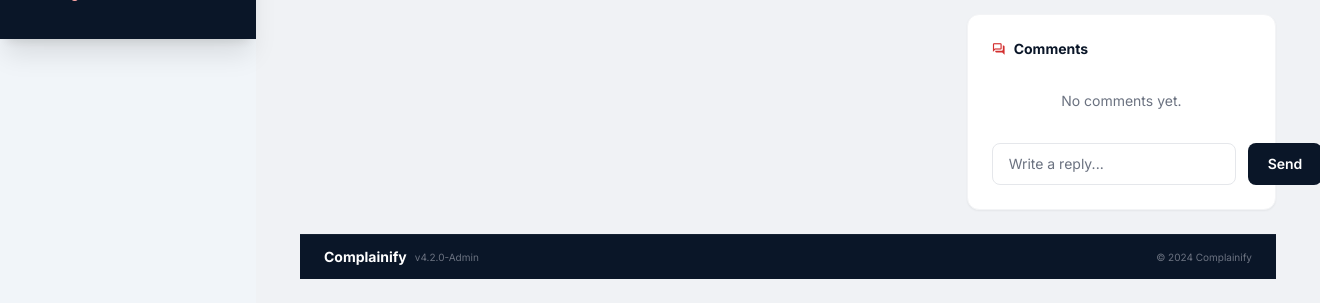
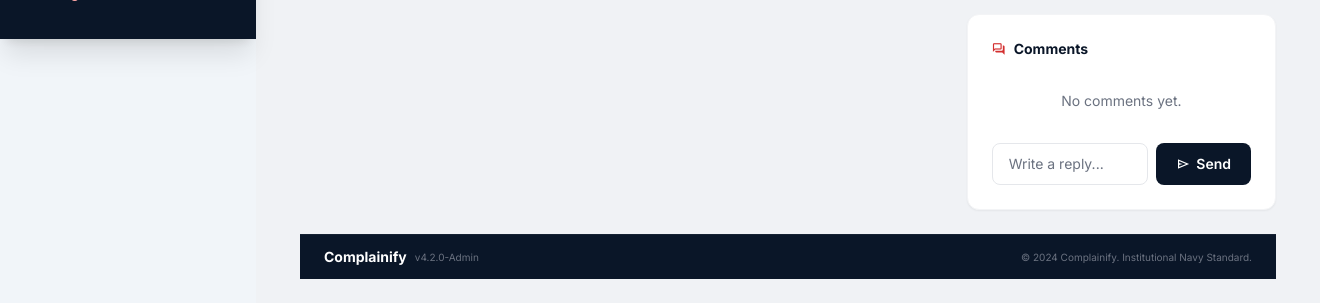
Before and after one commit to Cr7samiee/Student-Complainify, a Flask app: page /admin/complaint/CMP-1024 in a window 1320 px wide. Shown: the part 761-1064 px from the top of the page. Run offline with Flask 3, Linux system fonts and the light colour scheme; a user stored in the database is signed in; data comes from the database, SQL or seed files in the repository; data that the repository does not hold is empty; parts of the project's set-up code (start-up, migrations or seed data) failed here and were passed over; some libraries are stand-ins or nearby versions.

Commit message:
Fix: comment send button alignment and footer consistency
- Input and Send button now have matching py-2.5 heights
- Added send icon to button
- Fixed footer text to match admin dashboard

```diff
--- a/workspace/ComplaintMgmtSystem/frontend/templates/admin/complaint_detail.html
+++ b/workspace/ComplaintMgmtSystem/frontend/templates/admin/complaint_detail.html
@@ -138,9 +138,9 @@
 <p class="text-sm text-gray-500 text-center py-4">No comments yet.</p>
 {% endfor %}
 </div>
-<form method="POST" action="{{ url_for('add_comment', ticket_id=c.ticket_id) }}" class="flex gap-3">
-<input type="text" name="message" placeholder="Write a reply..." required class="flex-1 px-4 py-2.5 rounded-lg border border-gray-200 text-sm focus:ring-2 focus:ring-[#d32f2f] outline-none">
-<button type="submit" class="bg-[#0a1628] text-white px-5 py-2.5 rounded-lg text-sm font-semibold hover:bg-[#1a2a3a]">Send</button>
+<form method="POST" action="{{ url_for('add_comment', ticket_id=c.ticket_id) }}" class="flex gap-2">
+<input type="text" name="message" placeholder="Write a reply..." required class="flex-1 min-w-0 px-4 py-2.5 rounded-lg border border-gray-200 text-sm focus:ring-2 focus:ring-[#d32f2f] outline-none">
+<button type="submit" class="bg-[#0a1628] text-white px-5 py-2.5 rounded-lg text-sm font-semibold hover:bg-[#1a2a3a] transition-colors flex items-center gap-1.5"><span class="material-symbols-outlined text-sm">send</span>Send</button>
 </form>
 </div>
 </div>
@@ -148,7 +148,7 @@
 <footer class="bg-[#0a1628] w-full mt-auto">
 <div class="max-w-7xl mx-auto px-6 py-3 flex flex-col md:flex-row justify-between items-center border-t border-white/5 gap-2">
 <div class="flex items-center gap-2"><span class="text-sm font-bold text-white">Complainify</span><span class="text-[10px] text-gray-500">v4.2.0-Admin</span></div>
-<p class="text-[10px] text-gray-500">&copy; 2024 Complainify</p>
+<p class="text-[10px] text-gray-500">&copy; 2024 Complainify. Institutional Navy Standard.</p>
 </div>
 </footer>
 </main>
```
Also changed, not shown: workspace/ComplaintMgmtSystem/uploads/CMP-17E6_db215aad.png (added), 2 other files.
